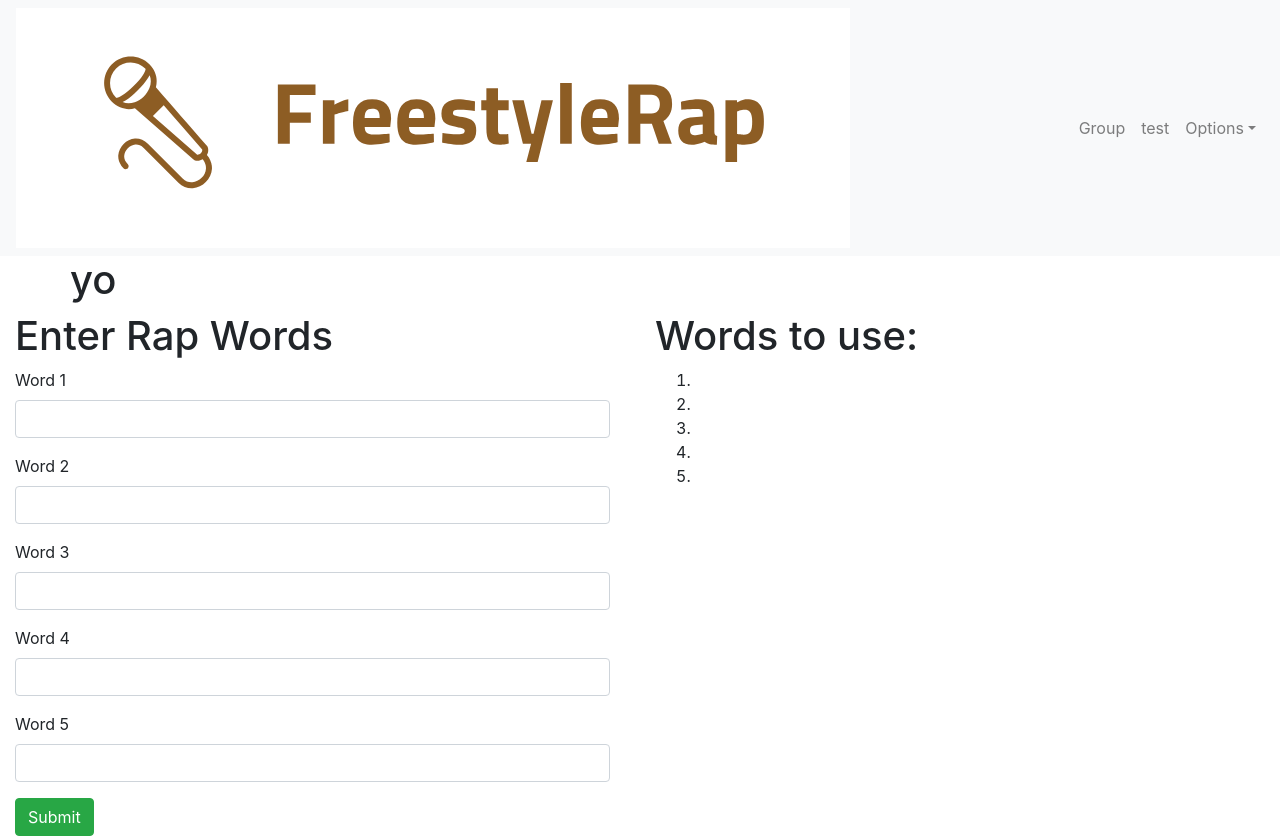
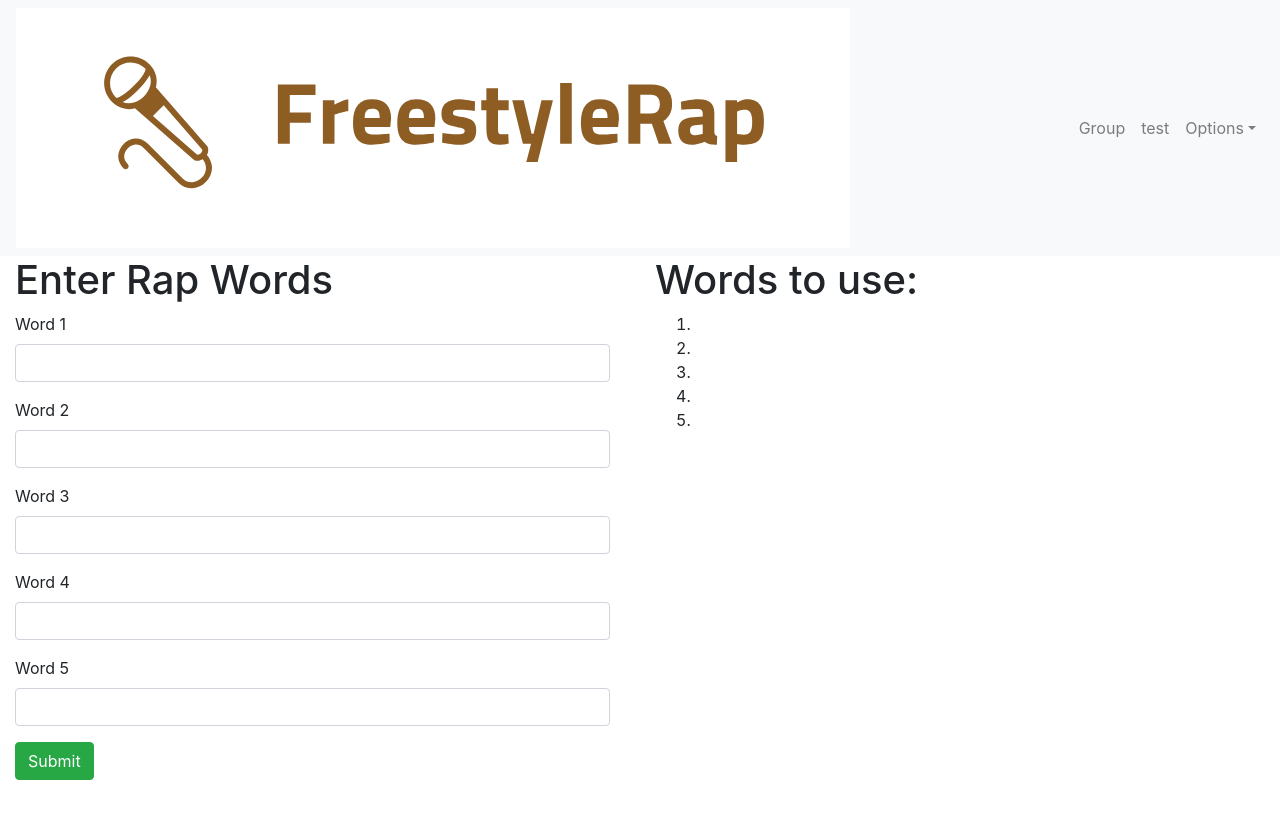
Before and after one commit to machavez2011/capitol-records-hackathon, a React (Create React App) app in the folder content/: page / in a window 1280 px wide. After the commit the page ends 800 px from the top, so only its background shows below. Built offline with nearby package versions, Linux system fonts and the light colour scheme.

Commit message:
Will be getting latest

```diff
--- a/content/src/components/Dashboard.js
+++ b/content/src/components/Dashboard.js
@@ -10,11 +10,7 @@ class Dashboard extends React.Component {
   render() {
     return (
       <Grid>
-        <Row className="testing">
-          <Col>
-          <h1>yo</h1>
-          </Col>
-        </Row>
+        <Row className="testing" />
       </Grid>
     );
   }
```
